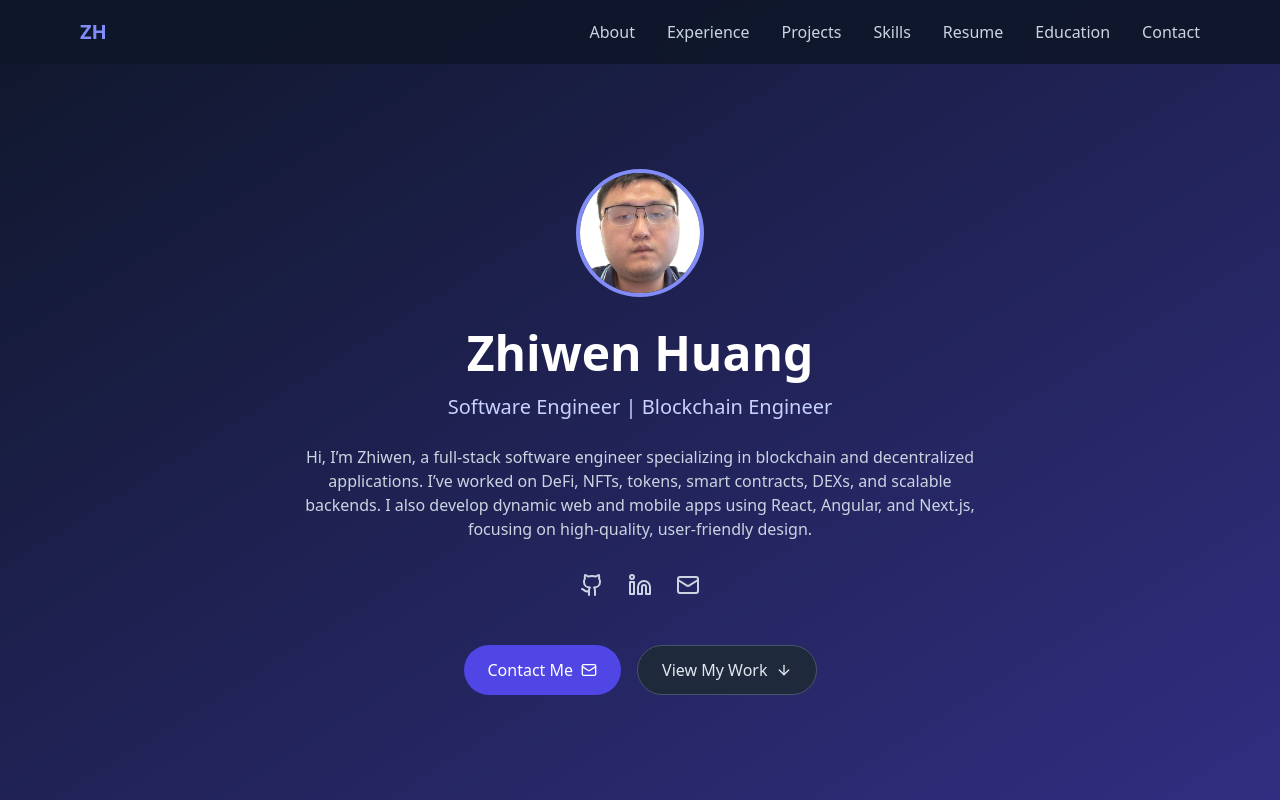
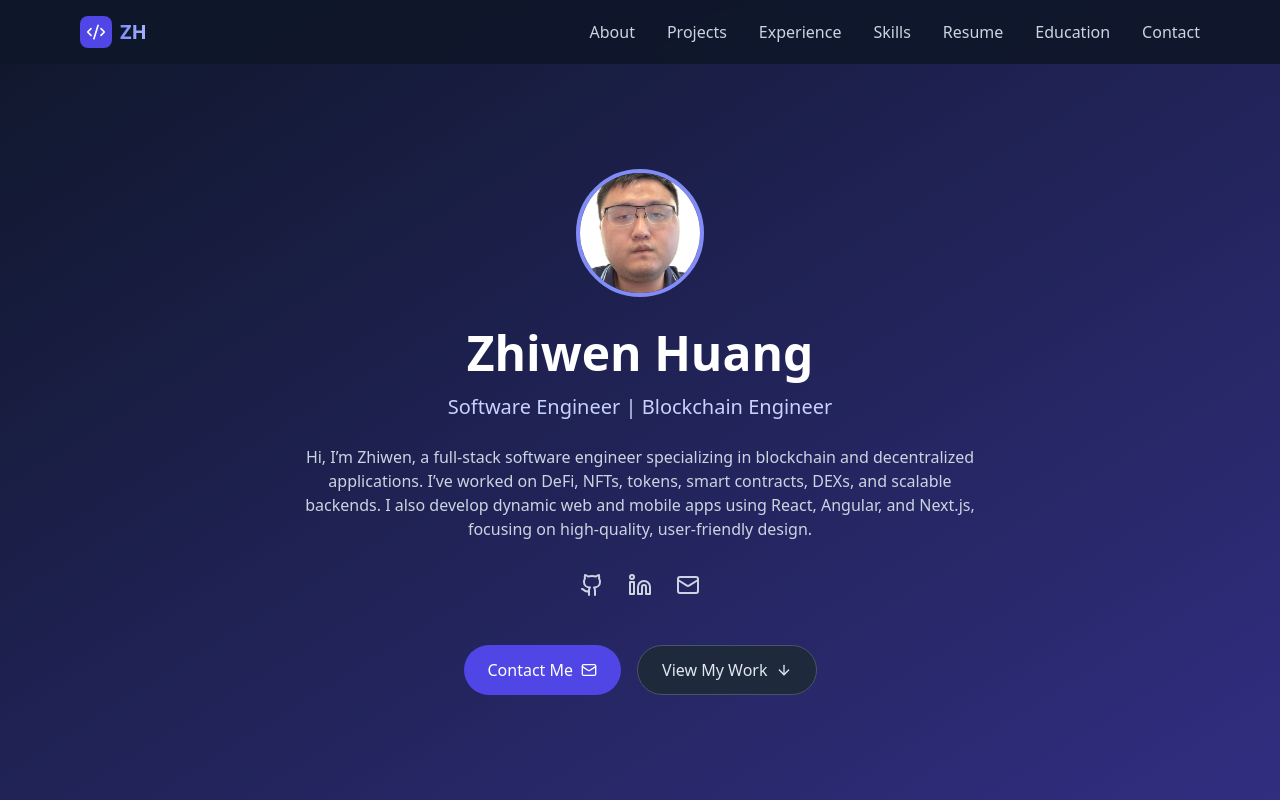
Before and after one commit to zhiwenh/personal-website-2, a React (Vite) app: page / in a window 1280 px wide. Shown: the top 800 px of the page. Built offline with nearby package versions, Linux system fonts and the light colour scheme.

Commit message:
Updated website logo and updated nav bar

```diff
--- a/src/components/Navbar.tsx
+++ b/src/components/Navbar.tsx
@@ -1,10 +1,10 @@
 import React, { useState, useEffect, useCallback } from 'react';
-import { Menu } from 'lucide-react';
+import { Menu, Code2 } from 'lucide-react';
 
 const navItems = [
   { href: "#about", label: "About" },
+  { href: "#projects", label: "Projects" },
   { href: "#experience", label: "Experience" },
-  { href: "#projects", label: "Projects" },
   { href: "#skills", label: "Skills" },
   { href: "#resume", label: "Resume" },
   { href: "#education", label: "Education" },
@@ -62,10 +62,15 @@ export function Navbar() {
         <div className="flex items-center justify-between h-16">
           <a
             href="#"
-            className="text-xl font-bold text-indigo-400 hover:text-indigo-300 transition-colors"
+            className="flex items-center gap-2 group"
             onClick={handleNavClick}
           >
-            ZH
+            <div className="flex items-center justify-center w-8 h-8 rounded-lg bg-indigo-600 group-hover:bg-indigo-500 transition-colors">
+              <Code2 className="w-5 h-5 text-white transform group-hover:rotate-12 transition-transform" />
+            </div>
+            <span className="text-xl font-bold bg-gradient-to-r from-indigo-400 to-indigo-300 bg-clip-text text-transparent">
+              ZH
+            </span>
           </a>
 
           <div className="hidden md:flex items-center space-x-8">
```
Also changed, not shown: 1 other file (tests, documents, lock files or other folders).
